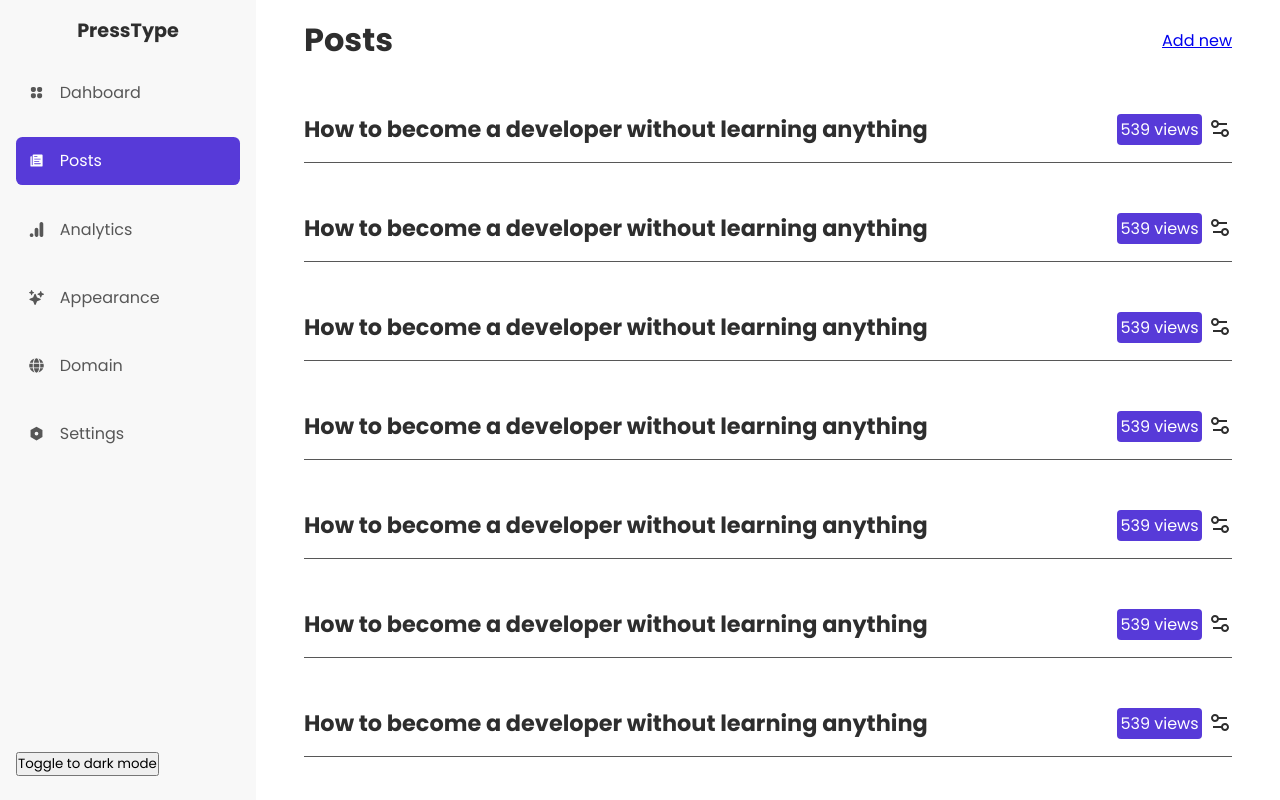
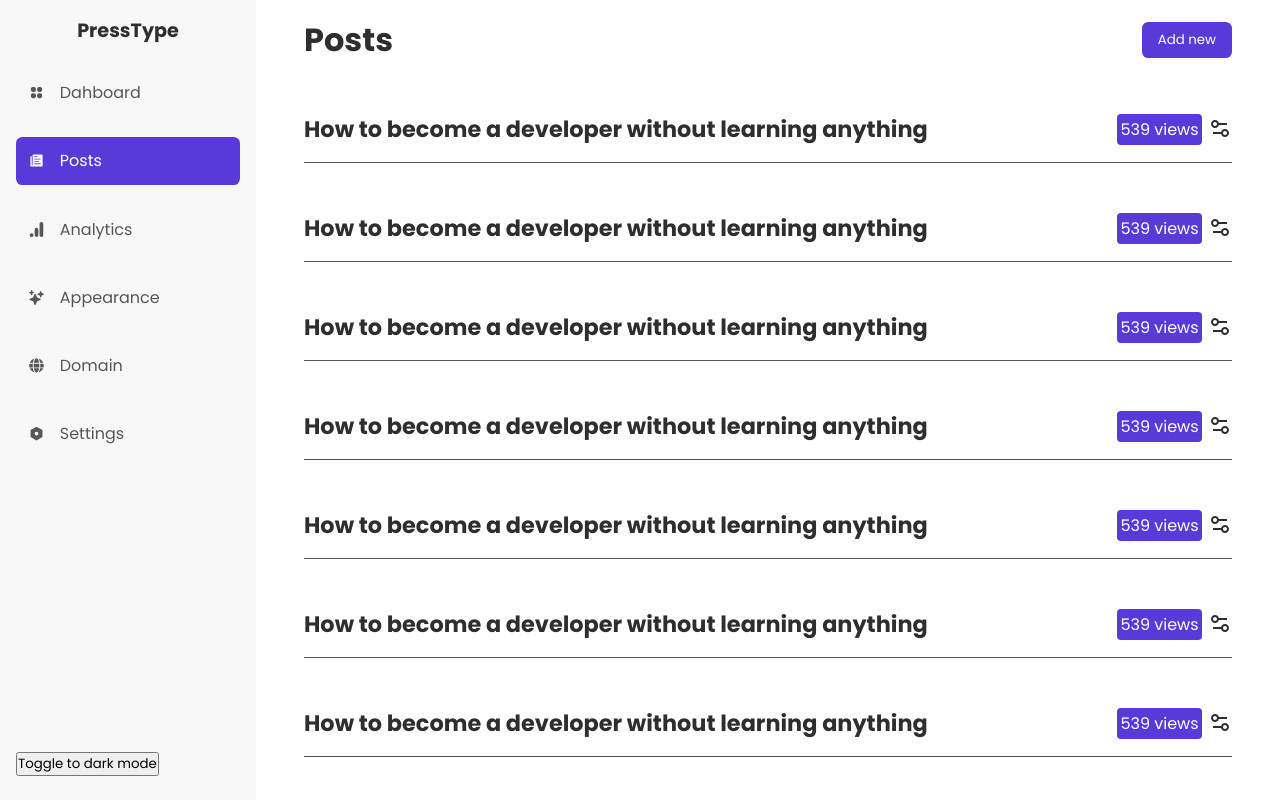
Before and after one commit to akinloluwami/presstype, a Next.js app: page /posts in a window 1280 px wide. Shown: the top 800 px of the page. Built offline with nearby package versions, Linux system fonts and the light colour scheme.

Commit message:
changed to button

```diff
--- a/pages/posts/index.tsx
+++ b/pages/posts/index.tsx
@@ -9,7 +9,7 @@ const Index = () => {
     <DashboardLayout
       page_name="Posts"
       showButton={true}
-      button={<Link href={"/posts/new"}>Add new</Link>}
+      button={<button>Add new</button>}
     >
       {/* <NoPost /> */}
       <Posts />
```
